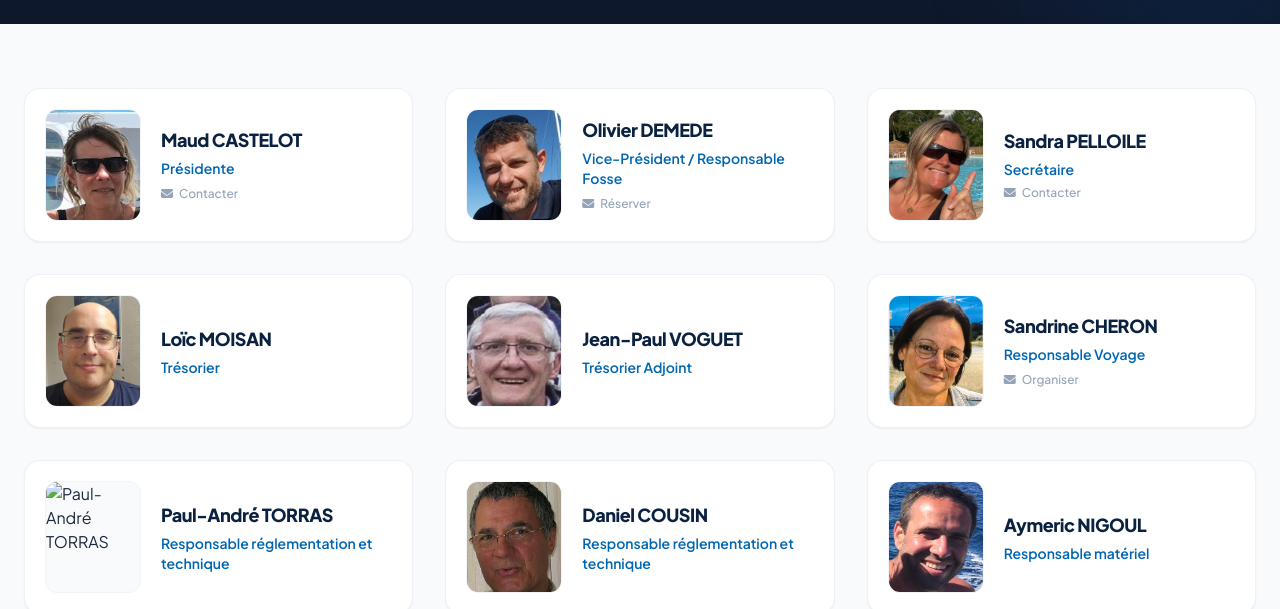
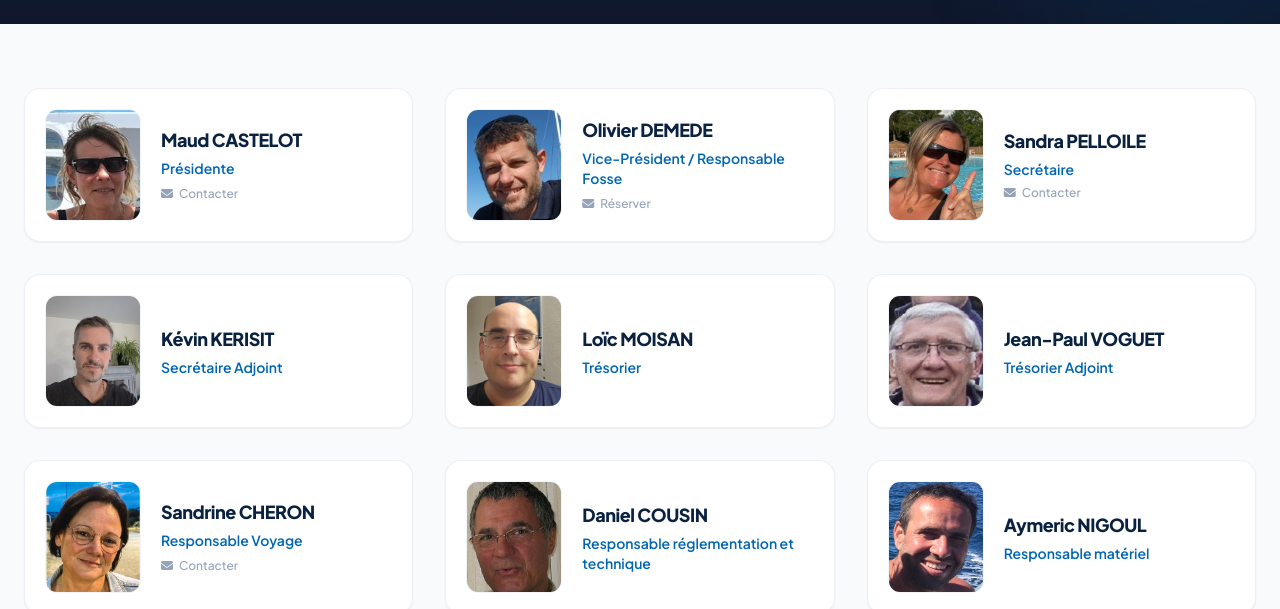
Before and after one commit to TomPlle/Asterina, a plain HTML site: page Le_Bureau.html in a window 1280 px wide. Shown: the part 229-838 px from the top of the page. Drawn offline with nearby package versions, Linux system fonts and the light colour scheme.

Commit message:
modifs bureau

```diff
--- a/Le_Bureau.html
+++ b/Le_Bureau.html
@@ -112,6 +112,18 @@
                 </div>
             </div>
 
+            <!-- Secrétaire Adjoint -->
+            <div class="bg-white border border-slate-200/60 rounded-2xl p-5 shadow-sm flex items-center space-x-5 group hover:border-deepBlue transition-colors duration-200">
+                <div class="w-24 h-28 flex-shrink-0 rounded-xl overflow-hidden bg-slate-50 border border-slate-100">
+                    <img src="./images/TROMBI/Bureau/Kévin_KERISIT.jpg" alt="Kévin KERISIT" class="w-full h-full object-cover">
+                </div>
+                <div class="space-y-1">
+                    <h3 class="font-extrabold text-lg text-oceanDark tracking-tight">Kévin KERISIT</h3>
+                    <p class="text-sm font-semibold text-deepBlue">Secrétaire Adjoint</p>
+                    </a>
+                </div>
+            </div>
+
             <!-- Trésorier -->
             <div class="bg-white border border-slate-200/60 rounded-2xl p-5 shadow-sm flex items-center space-x-5 group hover:border-deepBlue transition-colors duration-200">
                 <div class="w-24 h-28 flex-shrink-0 rounded-xl overflow-hidden bg-slate-50 border border-slate-100">
@@ -143,19 +155,8 @@
                     <h3 class="font-extrabold text-lg text-oceanDark tracking-tight">Sandrine CHERON</h3>
                     <p class="text-sm font-semibold text-deepBlue">Responsable Voyage</p>
                     <a href="mailto:voyages.asterina@gmail.com" class="inline-flex items-center gap-1.5 text-xs text-slate-400 hover:text-coral font-medium pt-1 transition-colors">
-                        <i class="fa-solid fa-envelope"></i> Organiser
+                        <i class="fa-solid fa-envelope"></i> Contacter
                     </a>
-                </div>
-            </div>
-
-            <!-- Paul-André TORRAS -->
-            <div class="bg-white border border-slate-200/60 rounded-2xl p-5 shadow-sm flex items-center space-x-5 group hover:border-deepBlue transition-colors duration-200">
-                <div class="w-24 h-28 flex-shrink-0 rounded-xl overflow-hidden bg-slate-50 border border-slate-100">
-                    <img src="./images/TROMBI/Bureau/" alt="Paul-André TORRAS" class="w-full h-full object-cover">
-                </div>
-                <div class="space-y-1">
-                    <h3 class="font-extrabold text-lg text-oceanDark tracking-tight">Paul-André TORRAS</h3>
-                    <p class="text-sm font-semibold text-deepBlue">Responsable réglementation et technique</p>
                 </div>
             </div>
 
```
